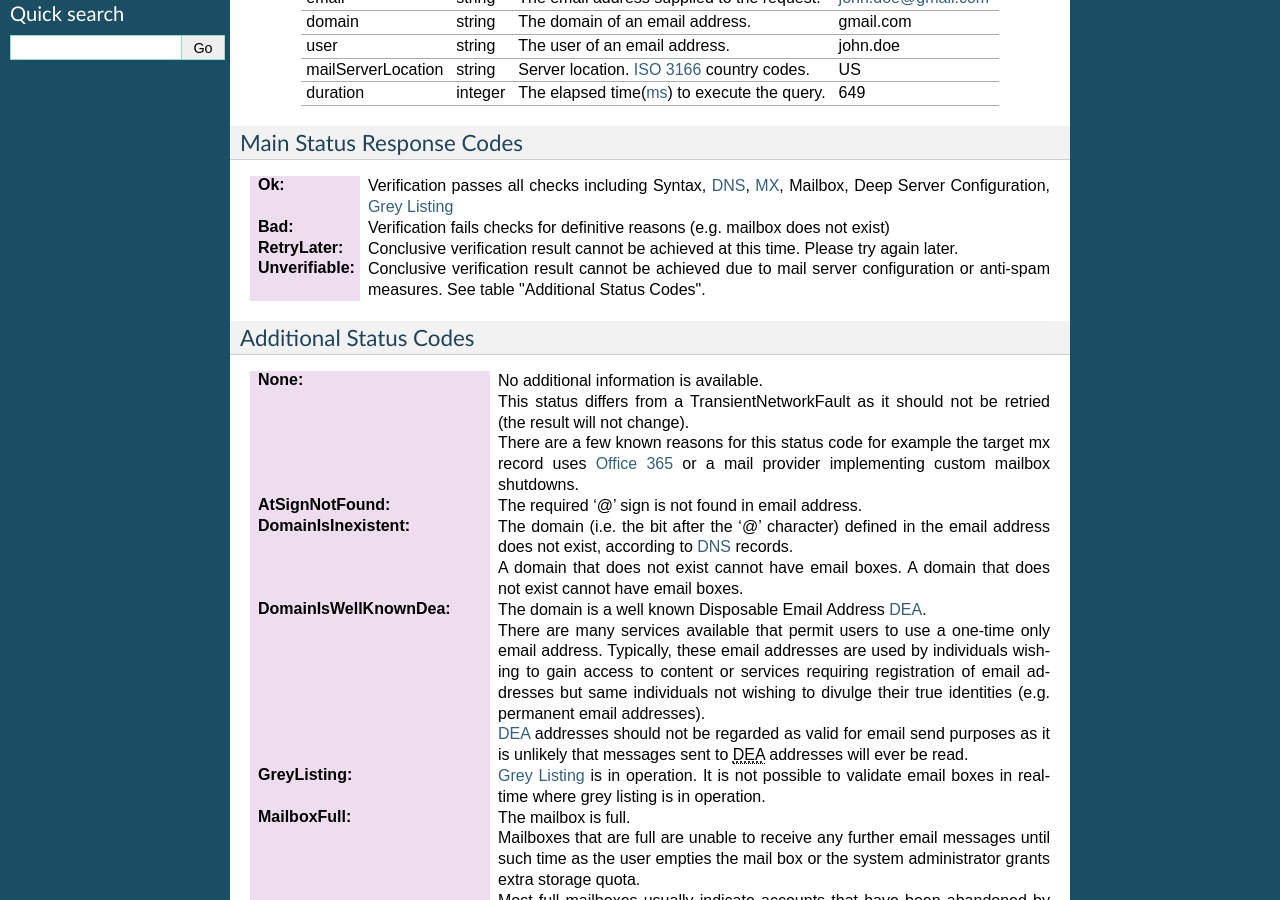
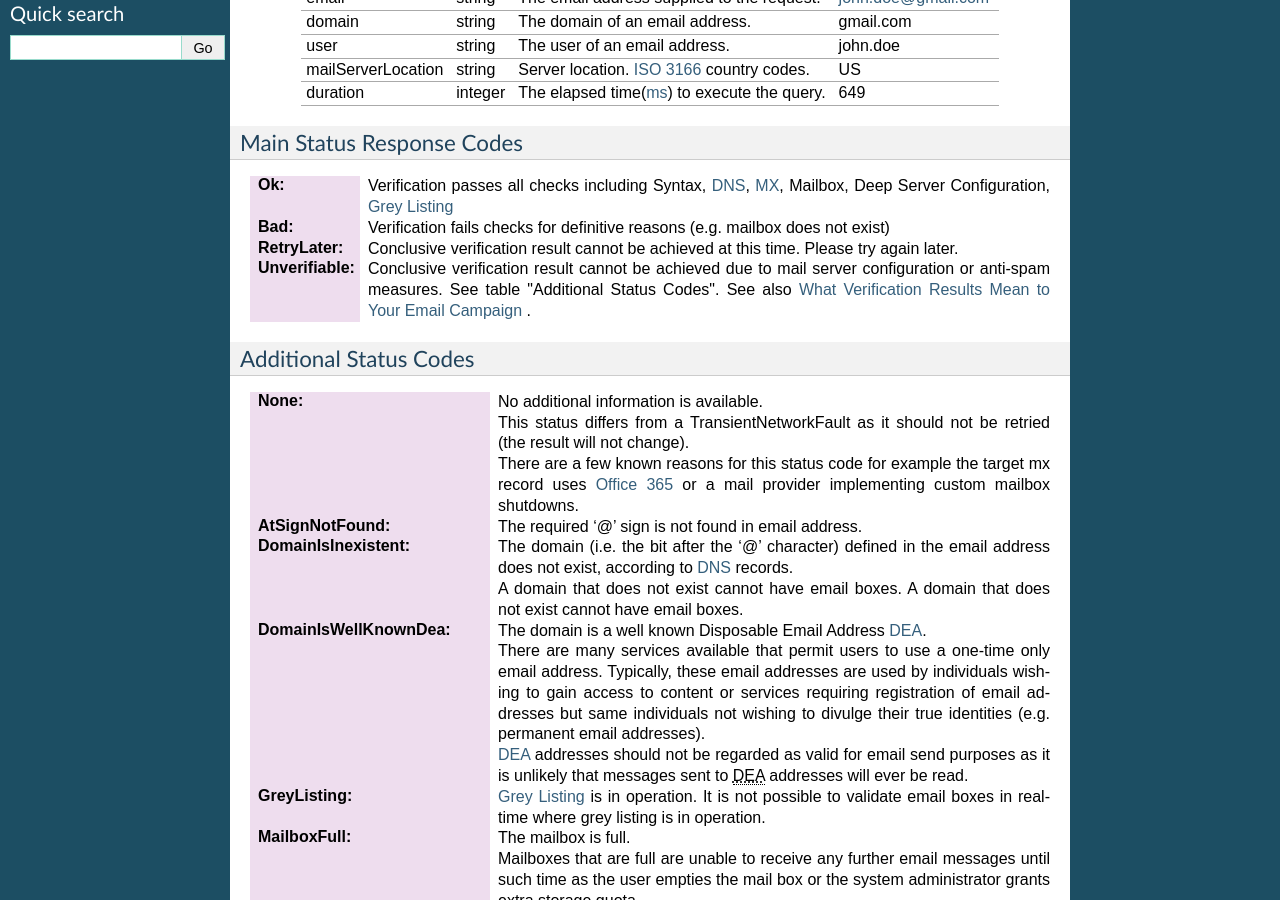
Before and after one commit to emh-Jo-Shinner/email-verify-api-docs, a Sphinx documentation site: the page built from docs/data-dictionary.rst, in a window 1280 px wide and 900 px high, scrolled down 377 px. Built offline with Sphinx 7.4.7, drawn with Linux system fonts in a browser that asks for light colours.

Commit message:
Update data-dictionary.rst

```diff
--- a/docs/data-dictionary.rst
+++ b/docs/data-dictionary.rst
@@ -50,7 +50,7 @@ Main Status Response Codes
 
 :Unverifiable:
 	Conclusive verification result cannot be achieved due to mail server configuration
-	or anti-spam measures. See table \"Additional Status Codes\".
+	or anti-spam measures. See table \"Additional Status Codes\". See also `What Verification Results Mean to Your Email Campaign <https://help.emailhippo.com/support/solutions/articles/12000004012-what-verification-results-mean-to-your-email-campaign>`_ .
 
 .. _Additional Status Codes:
 
```
